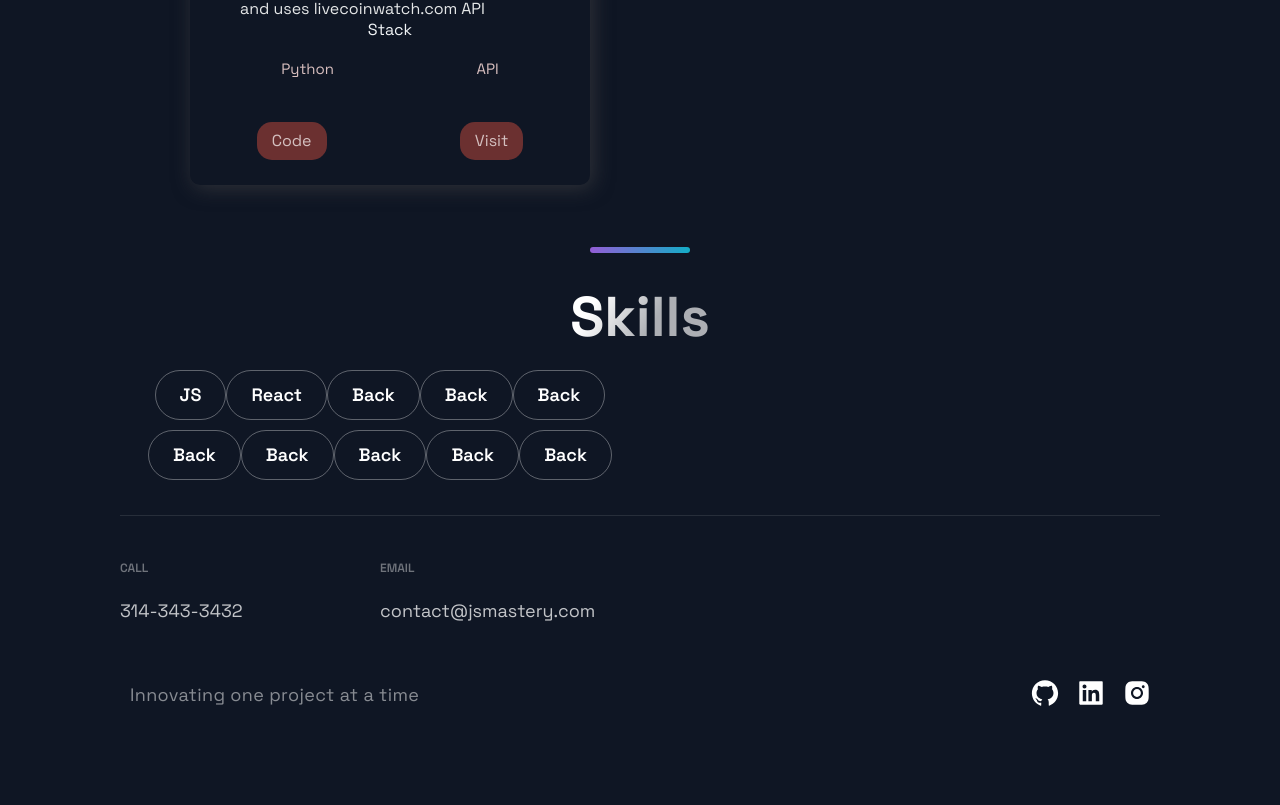
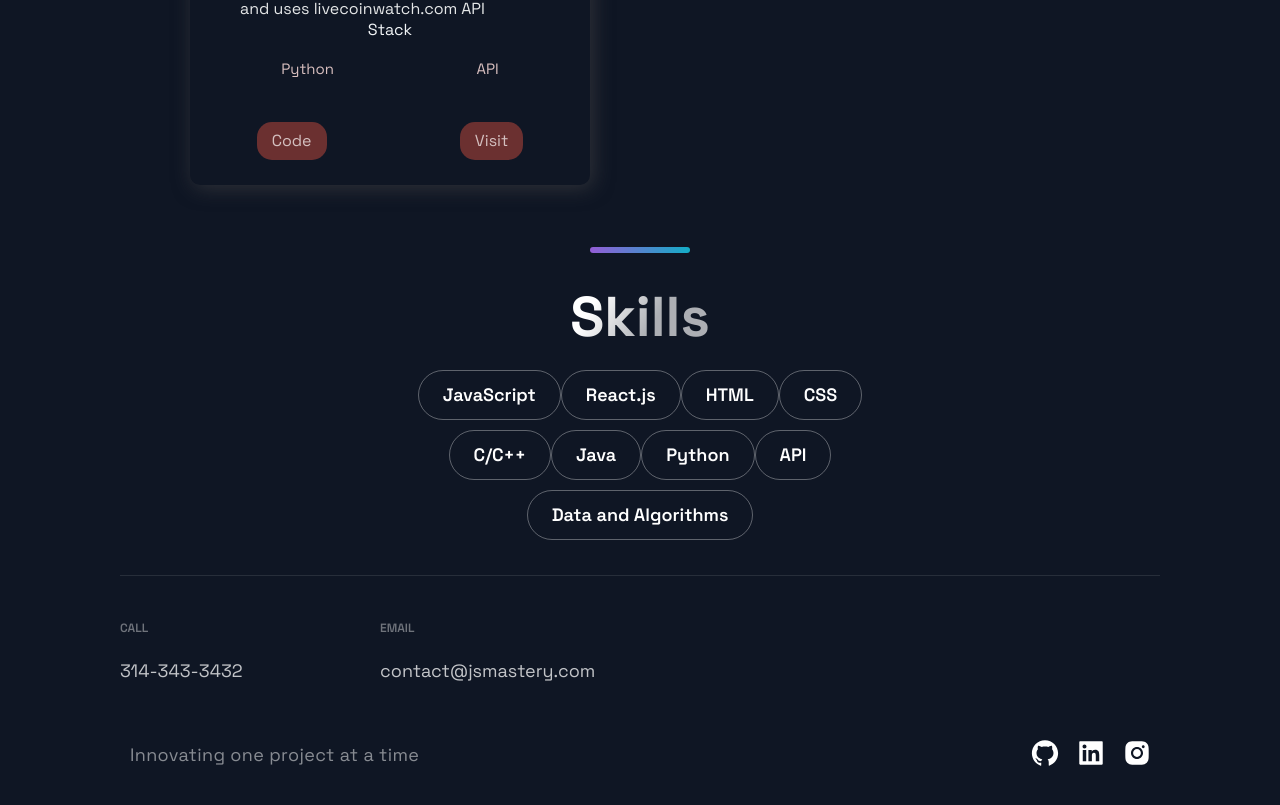
Before and after one commit to PlayErphil/portfolio-website, a Next.js app: page / in a window 1280 px wide. Shown: the part 1765-2570 px from the top of the page. Before the commit the page ends 2536 px from the top, so only its background shows below. Built offline with nearby package versions, Linux system fonts and the light colour scheme.

Commit message:
Skills done

```diff
--- a/src/components/Skills/Skills.js
+++ b/src/components/Skills/Skills.js
@@ -21,16 +21,15 @@ const Skills = () => (
     <SectionDivider divider />
     <SectionTitle>Skills</SectionTitle>
     <List>
-      <SecondaryBtn>JS</SecondaryBtn>
-      <SecondaryBtn>React</SecondaryBtn>
-      <SecondaryBtn>Back</SecondaryBtn>
-      <SecondaryBtn>Back</SecondaryBtn>
-      <SecondaryBtn>Back</SecondaryBtn>
-      <SecondaryBtn>Back</SecondaryBtn>
-      <SecondaryBtn>Back</SecondaryBtn>
-      <SecondaryBtn>Back</SecondaryBtn>
-      <SecondaryBtn>Back</SecondaryBtn>
-      <SecondaryBtn>Back</SecondaryBtn>
+      <SecondaryBtn>JavaScript</SecondaryBtn>
+      <SecondaryBtn>React.js</SecondaryBtn>
+      <SecondaryBtn>HTML</SecondaryBtn>
+      <SecondaryBtn>CSS</SecondaryBtn>
+      <SecondaryBtn>C/C++</SecondaryBtn>
+      <SecondaryBtn>Java</SecondaryBtn>
+      <SecondaryBtn>Python</SecondaryBtn>
+      <SecondaryBtn>API</SecondaryBtn>
+      <SecondaryBtn>Data and Algorithms</SecondaryBtn>
 
       {/* <ListItem>
         <picture>
--- a/src/components/Skills/SkillsStyles.js
+++ b/src/components/Skills/SkillsStyles.js
@@ -34,7 +34,7 @@ export const MainImage = styled.img`
 export const List = styled.ul`
   list-style-type: none;
   width: 50%;
-
+  margin: auto;
   display: flex;
   flex-wrap: wrap;
   justify-content: center;
```
